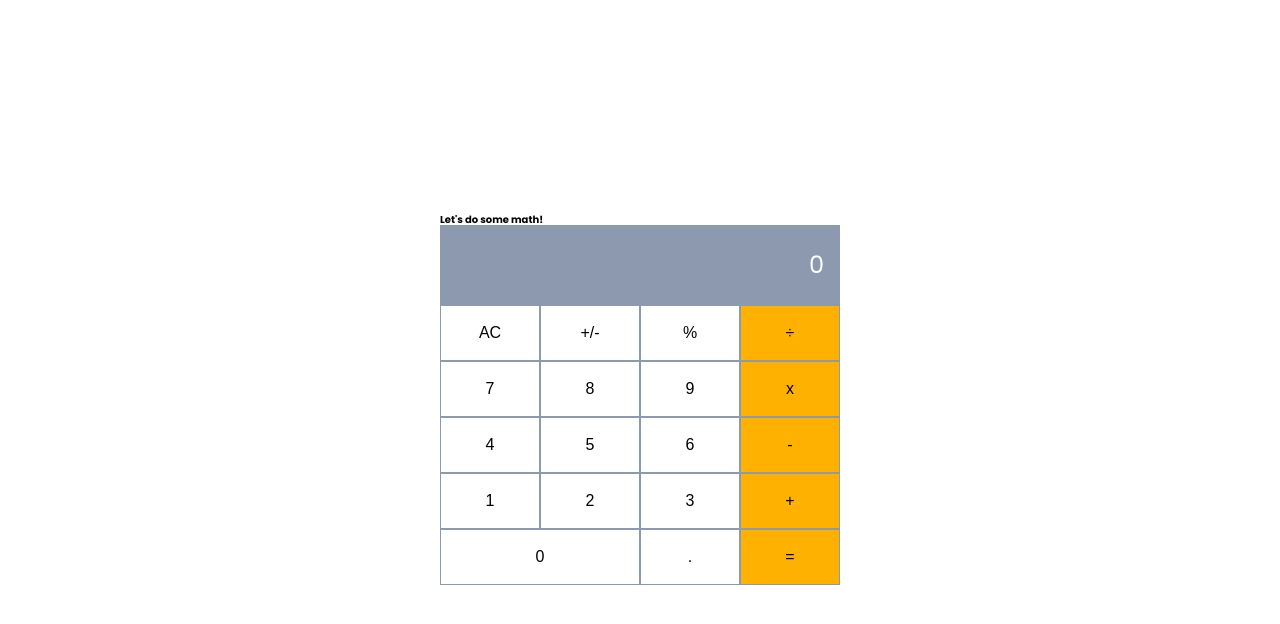
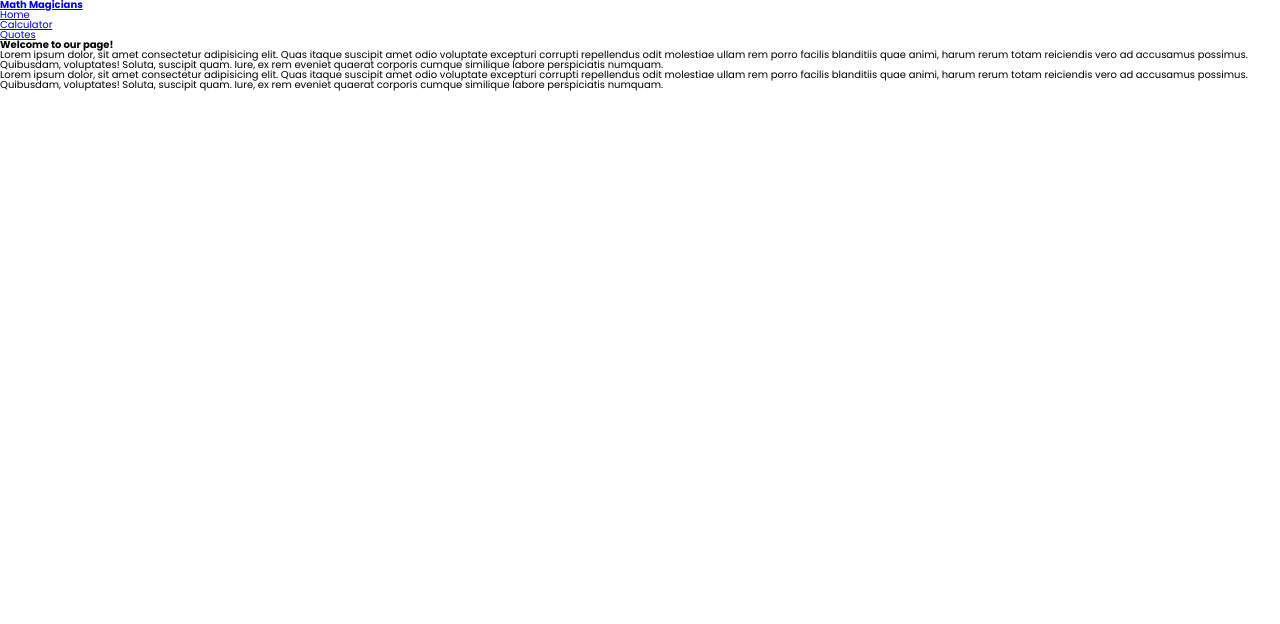
Before and after one commit to shahadat3669/math-magicians, a React (Create React App) app: page / in a window 1280 px wide. Shown: the top 624 px of the page. Built offline with nearby package versions, Linux system fonts and the light colour scheme.

Commit message:
Update app.js to work with react router dom.

```diff
--- a/src/App.js
+++ b/src/App.js
@@ -1,10 +1,25 @@
+// eslint-disable-next-line
+import { BrowserRouter as Router, Routes, Route } from 'react-router-dom';
 import './App.css';
+
+import Home from './components/Home';
 import Calculator from './components/Calculator';
+import Quote from './components/Quote';
+import NoMatch from './components/NoMatch';
+
+import Layout from './components/Layout';
 
 const App = () => (
-  <main className="container">
-    <Calculator />
-  </main>
+  <Router>
+    <Routes>
+      <Route path="/" element={<Layout />}>
+        <Route index element={<Home />} />
+        <Route path="calculator" element={<Calculator />} />
+        <Route path="quote" element={<Quote />} />
+        <Route path="*" element={<NoMatch />} />
+      </Route>
+    </Routes>
+  </Router>
 );
 
 export default App;
```
